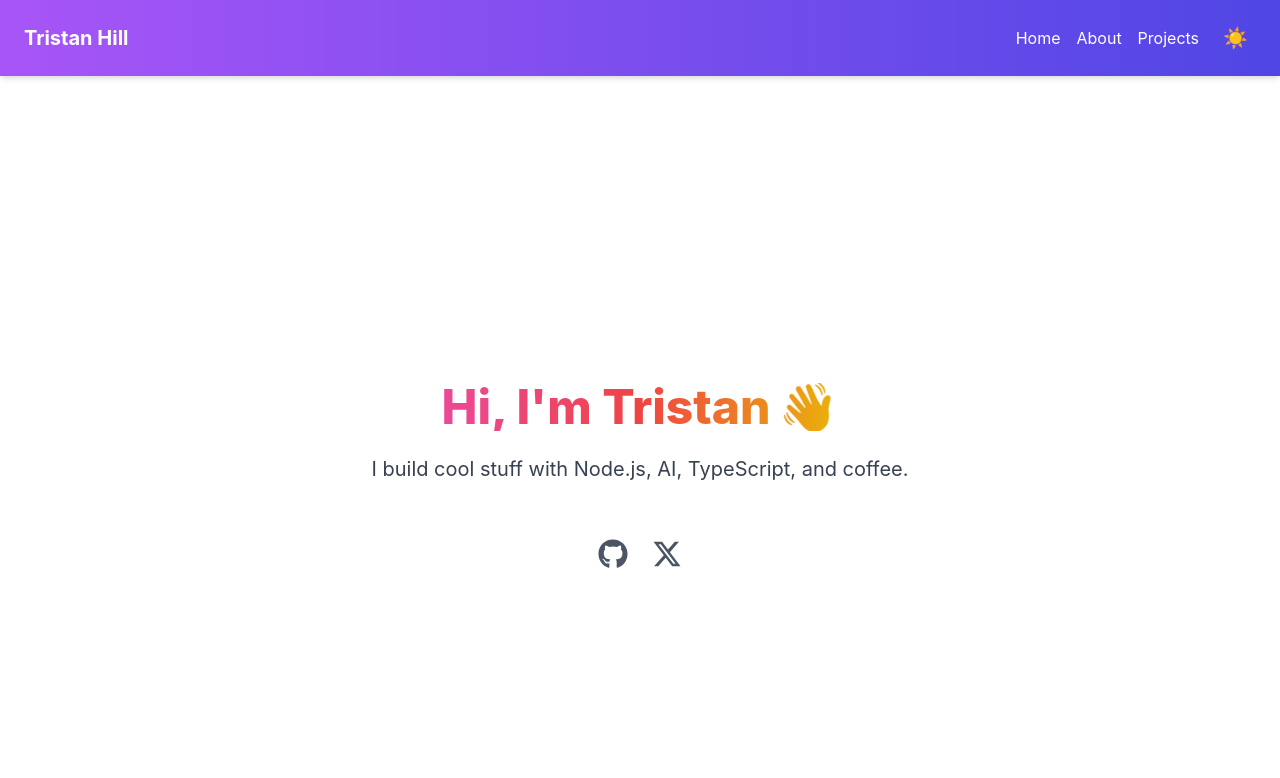
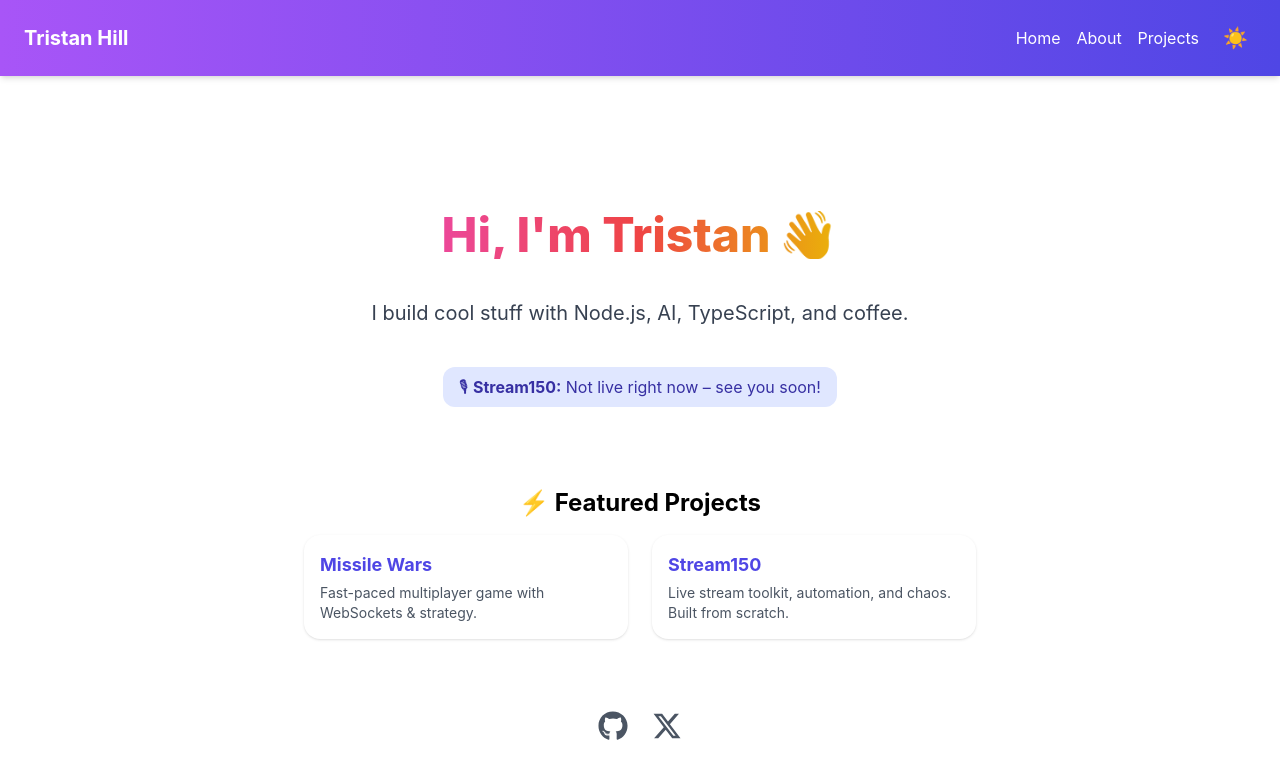
Before and after one commit to longtimeno-c/TristanBio, a Next.js app: page / in a window 1280 px wide. Shown: the top 778 px of the page. Built offline with nearby package versions, Linux system fonts and the light colour scheme.

Commit message:
Updated index

```diff
--- a/package.json
+++ b/package.json
@@ -31,6 +31,7 @@
     "react-icons": "^5.5.0",
     "react-parallax-tilt": "^1.7.289",
     "sanity": "^3.82.0",
-    "styled-components": "^6.1.17"
+    "styled-components": "^6.1.17",
+    "tristanbio": "file:"
   }
 }
--- a/pages/index.tsx
+++ b/pages/index.tsx
@@ -2,13 +2,20 @@
 
 import Navbar from '@/components/Navbar'
 import { motion } from 'framer-motion'
-import { useState } from 'react'
-import { FaGithub, FaInstagram, FaXTwitter, FaLinkedin } from 'react-icons/fa6'
+import Link from 'next/link'
+import { useState, useEffect } from 'react'
+import { FaGithub, FaXTwitter } from 'react-icons/fa6'
 
 const EMOJIS = ['👋', '🤖', '💻', '🧠', '⚡', '🔥', '🎧', '🚀', '🛠️', '🧰', '👨‍💻', '📡', '🕹️', '🤘', '🧪', '📟', '💡', '🔧', '🎮', '🧱']
 
+const TOOLBOX = ['Node.js', 'TypeScript', 'React', 'Next.js', 'Tailwind', 'Framer Motion', 'GraphQL', 'Docker', 'PostgreSQL', 'Python', 'AI/ML', 'NDI', 'WebSockets']
+
 export default function Home() {
   const [emoji, setEmoji] = useState('👋')
+
+  useEffect(() => {
+    console.log('%cHey dev, nice inspect element 👀', 'color: #6366f1; font-size: 16px;')
+  }, [])
 
   const handleHover = () => {
     let count = 0
@@ -25,7 +32,8 @@ export default function Home() {
   return (
     <>
       <Navbar />
-      <main className="min-h-screen flex items-center justify-center flex-col gap-6 px-4 text-center">
+      <main className="min-h-screen flex flex-col items-center justify-center gap-10 px-4 py-12 text-center">
+        {/* Hero */}
         <motion.h1
           className="text-5xl font-extrabold bg-gradient-to-r from-pink-500 via-red-500 to-yellow-500 bg-clip-text text-transparent flex items-center gap-2"
           initial={{ opacity: 0, y: 10 }}
@@ -50,33 +58,48 @@ export default function Home() {
           I build cool stuff with Node.js, AI, TypeScript, and coffee.
         </motion.p>
 
-        {/* Social Icons */}
+        {/* Live Event Section */}
+        <motion.div
+          className="bg-indigo-100 dark:bg-indigo-900 px-4 py-2 rounded-xl text-indigo-800 dark:text-indigo-200"
+          initial={{ opacity: 0 }}
+          animate={{ opacity: 1 }}
+          transition={{ delay: 1 }}
+        >
+          🎙 <strong>Stream150:</strong> Not live right now – see you soon!
+        </motion.div>
+
+        {/* Featured Projects Teaser */}
+        <motion.div
+          className="w-full max-w-2xl mt-10"
+          initial={{ opacity: 0 }}
+          animate={{ opacity: 1 }}
+          transition={{ delay: 1.3 }}
+        >
+          <h2 className="text-2xl font-bold mb-4">⚡ Featured Projects</h2>
+          <div className="grid sm:grid-cols-2 gap-6 text-left">
+            {/* Dummy projects - link to actual project page */}
+            <ProjectCard title="Missile Wars" desc="Fast-paced multiplayer game with WebSockets & strategy." />
+            <ProjectCard title="Stream150" desc="Live stream toolkit, automation, and chaos. Built from scratch." />
+          </div>
+        </motion.div>
+
+         {/* Socials */}
          <motion.div
           className="flex gap-6 mt-8"
           initial={{ opacity: 0 }}
           animate={{ opacity: 1 }}
-          transition={{ delay: 1 }}
+          transition={{ delay: 1.5 }}
         >
           <SocialLink href="https://github.com/longtimeno-c" icon={<FaGithub />} label="GitHub" />
-          {/* <SocialLink href="https://instagram.com/YOUR_USERNAME" icon={<FaInstagram />} label="Instagram" /> */}
           <SocialLink href="https://x.com/ReTristanHill" icon={<FaXTwitter />} label="X" />
-          {/* <SocialLink href="https://linkedin.com/in/YOUR_USERNAME" icon={<FaLinkedin />} label="LinkedIn" /> */}
         </motion.div>
       </main>
     </>
   )
 }
 
-// Social Link Component
-function SocialLink({
-    href,
-    icon,
-    label,
-  }: {
-    href: string
-    icon: React.ReactNode
-    label: string
-  }) {
+// Social Icon
+function SocialLink({ href, icon, label }: { href: string, icon: React.ReactNode, label: string }) {
   return (
     <motion.a
       href={href}
@@ -93,3 +116,18 @@ function SocialLink({
     </motion.a>
   )
 }
+
+// Project Card
+function ProjectCard({ title, desc }: { title: string; desc: string }) {
+  return (
+    <Link href="/projects" passHref>
+      <motion.div
+        className="cursor-pointer p-4 bg-white dark:bg-gray-800 rounded-2xl shadow hover:shadow-lg transition"
+        whileHover={{ y: -4 }}
+      >
+        <h3 className="text-lg font-bold mb-1 text-indigo-600 dark:text-indigo-400">{title}</h3>
+        <p className="text-sm text-gray-600 dark:text-gray-300">{desc}</p>
+      </motion.div>
+    </Link>
+  )
+}
```
Lines whose indentation alone changed are shown as unchanged.
